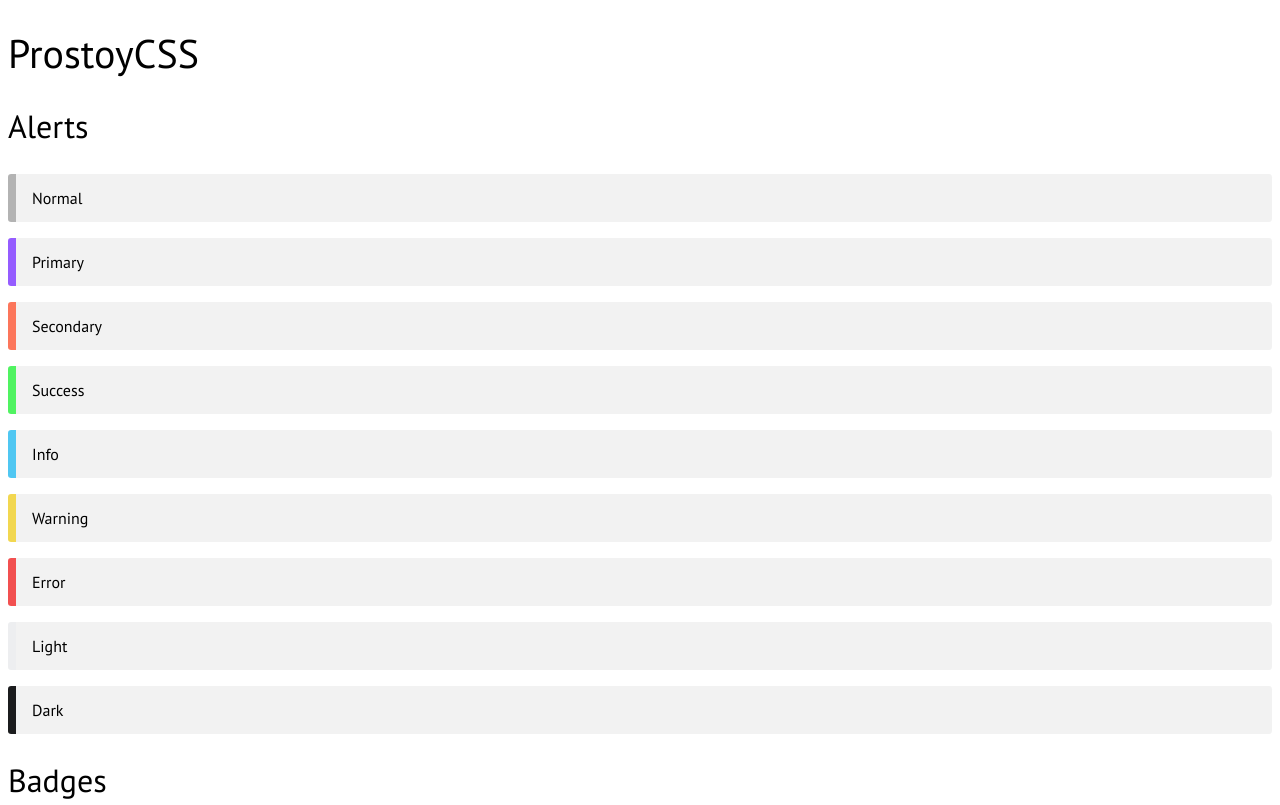
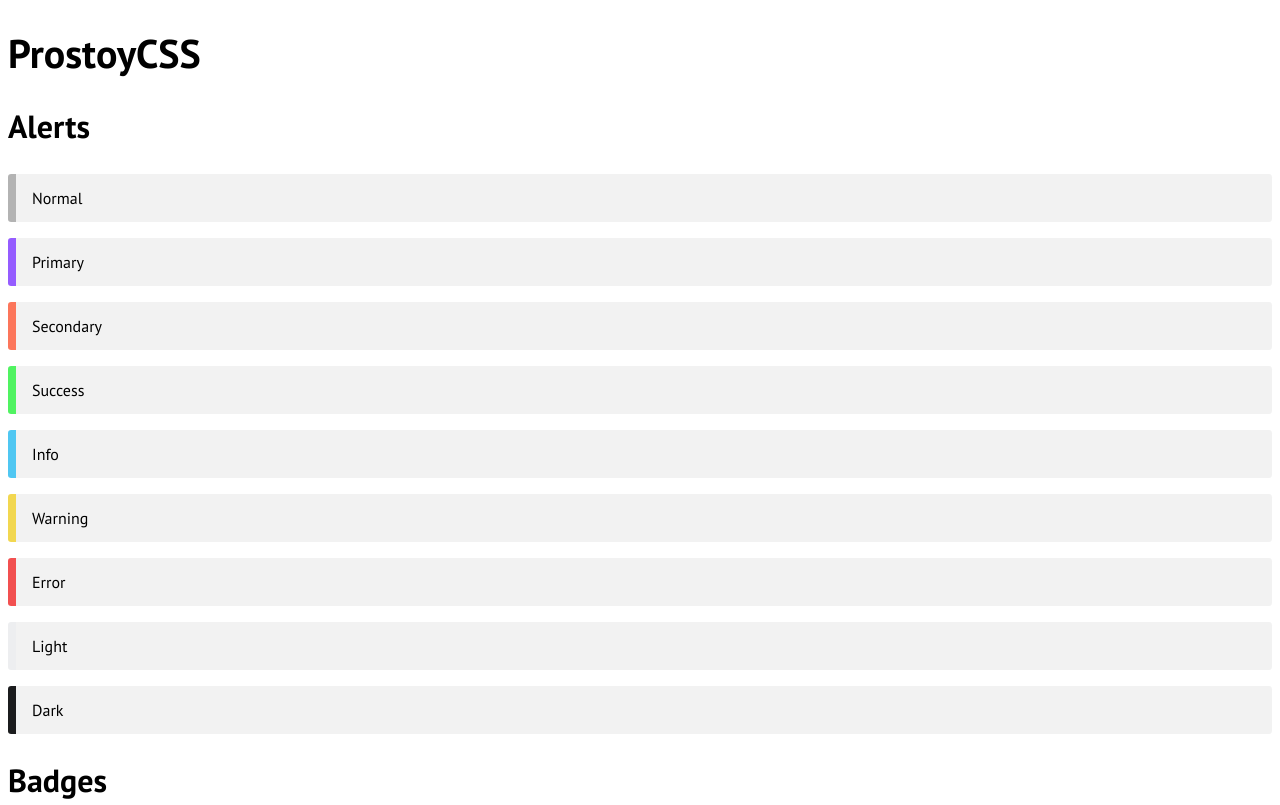
Before and after one commit to lovvskillz/kien-css, a website: page docs/index.html in a window 1280 px wide. Shown: the top 805 px of the page. Drawn offline with nearby package versions, Linux system fonts and the light colour scheme; files that its build step writes are made by us from their sources.

Commit message:
make heading bold

```diff
--- a/scss/_typography.scss
+++ b/scss/_typography.scss
@@ -12,7 +12,7 @@ $headings: h1, h2, h3, h4, h5, h6;
 @each $heading in $headings {
     #{$heading},.#{$heading} {
         font-size: var(--#{$heading}-font-size);
-        font-weight: 400;
+        font-weight: bolder;
         line-height: 1.3;
     }
 }
```
